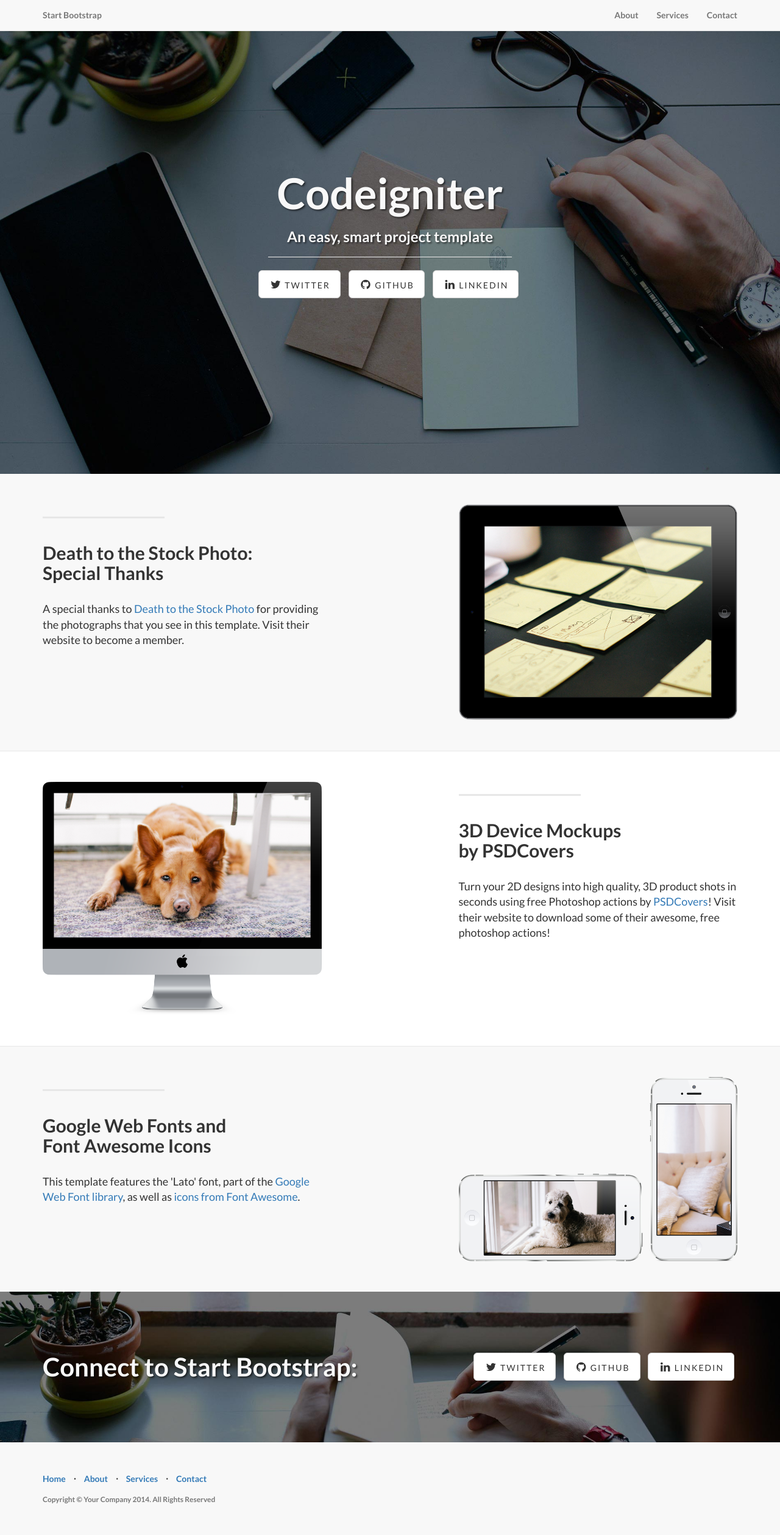
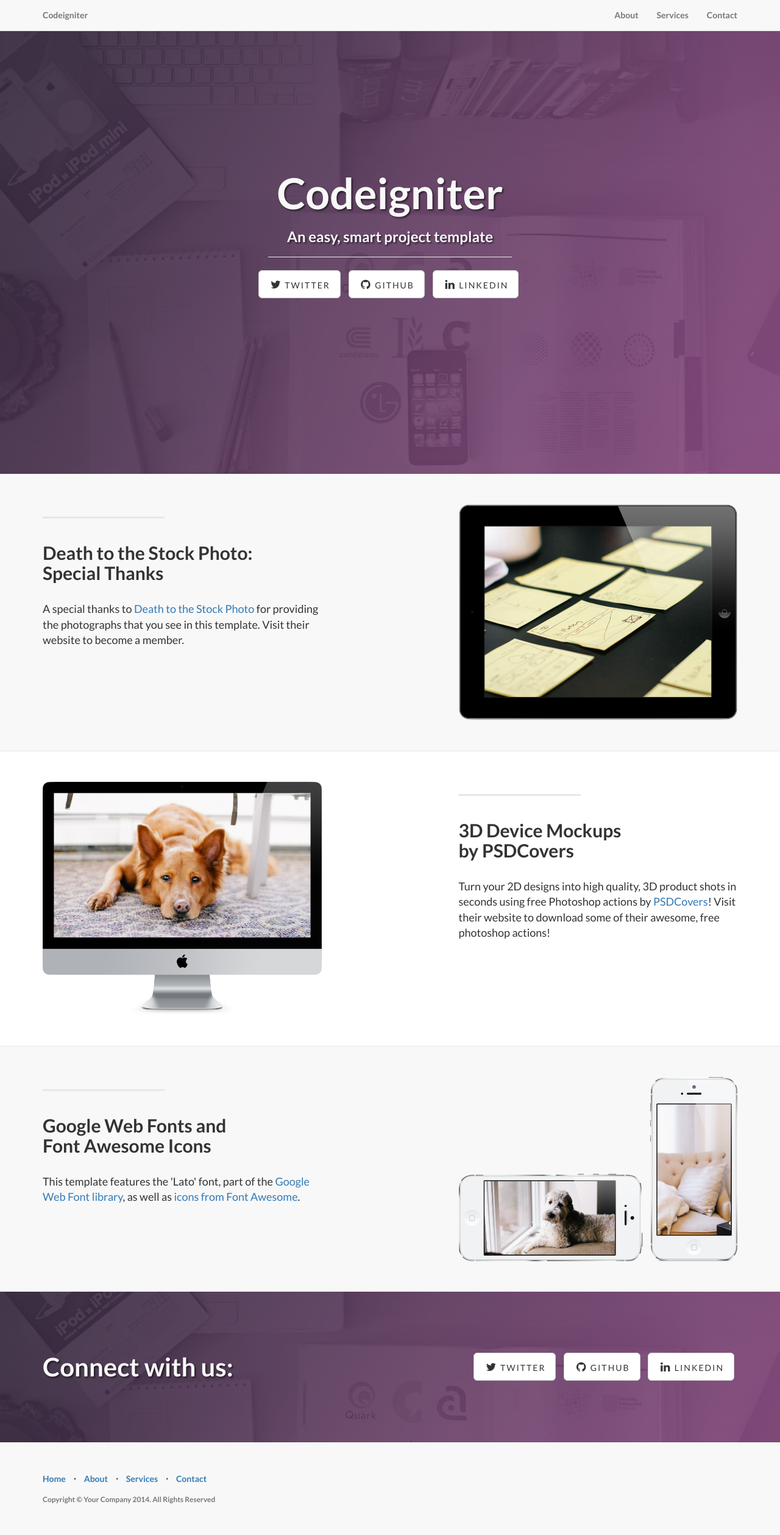
Before and after one commit to ReneMC/Codeigniter-static, a CodeIgniter app: page /database/index.php/home/index in a window 1280 px wide. Shown: the whole page at 61% size. Run offline with CodeIgniter, Linux system fonts and the light colour scheme; some libraries are stand-ins or nearby versions.

Commit message:
- personalize content

```diff
--- a/application/controllers/About.php
+++ b/application/controllers/About.php
@@ -2,9 +2,13 @@
 class About extends CI_Controller{
 
 	public function index(){
+		$this->load->helper('url');
+
 		$this->load->view('templates/header');
 		$this->load->view('templates/nav');
+		$this->load->view('templates/banner');
 		$this->load->view('about_view');
+		//$this->load->view('templates/cta');
 		$this->load->view('templates/footer');
 	}
 
--- a/application/views/templates/banner.php
+++ b/application/views/templates/banner.php
@@ -11,13 +11,13 @@
                     <hr class="intro-divider">
                     <ul class="list-inline intro-social-buttons">
                         <li>
-                                <a href="https://twitter.com/SBootstrap" class="btn btn-default btn-lg"><i class="fa fa-twitter fa-fw"></i> <span class="network-name">Twitter</span></a>
+                            <a href="https://twitter.com/_remc" class="btn btn-default btn-lg"><i class="fa fa-twitter fa-fw"></i> <span class="network-name">Twitter</span></a>
                         </li>
                         <li>
-                                <a href="https://github.com/IronSummitMedia/startbootstrap" class="btn btn-default btn-lg"><i class="fa fa-github fa-fw"></i> <span class="network-name">Github</span></a>
+                            <a href="https://github.com/ReneMC/Codeigniter-static" class="btn btn-default btn-lg"><i class="fa fa-github fa-fw"></i> <span class="network-name">Github</span></a>
                         </li>
                         <li>
-                                <a href="#" class="btn btn-default btn-lg"><i class="fa fa-linkedin fa-fw"></i> <span class="network-name">Linkedin</span></a>
+                            <a href="https://www.linkedin.com/in/renemejia" class="btn btn-default btn-lg"><i class="fa fa-linkedin fa-fw"></i> <span class="network-name">Linkedin</span></a>
                         </li>
                     </ul>
                 </div>
--- a/application/views/templates/cta.php
+++ b/application/views/templates/cta.php
@@ -5,18 +5,18 @@
 
         <div class="row">
             <div class="col-lg-6">
-                    <h2>Connect to Start Bootstrap:</h2>
+                <h2>Connect with us:</h2>
             </div>
             <div class="col-lg-6">
                 <ul class="list-inline banner-social-buttons">
                     <li>
-                            <a href="https://twitter.com/SBootstrap" class="btn btn-default btn-lg"><i class="fa fa-twitter fa-fw"></i> <span class="network-name">Twitter</span></a>
+                        <a href="https://twitter.com/_remc" class="btn btn-default btn-lg"><i class="fa fa-twitter fa-fw"></i> <span class="network-name">Twitter</span></a>
                     </li>
                     <li>
-                            <a href="https://github.com/IronSummitMedia/startbootstrap" class="btn btn-default btn-lg"><i class="fa fa-github fa-fw"></i> <span class="network-name">Github</span></a>
+                        <a href="https://github.com/ReneMC/Codeigniter-static" class="btn btn-default btn-lg"><i class="fa fa-github fa-fw"></i> <span class="network-name">Github</span></a>
                     </li>
                     <li>
-                            <a href="#" class="btn btn-default btn-lg"><i class="fa fa-linkedin fa-fw"></i> <span class="network-name">Linkedin</span></a>
+                        <a href="https://www.linkedin.com/in/renemejia" class="btn btn-default btn-lg"><i class="fa fa-linkedin fa-fw"></i> <span class="network-name">Linkedin</span></a>
                     </li>
                 </ul>
             </div>
--- a/application/views/templates/header.php
+++ b/application/views/templates/header.php
@@ -12,7 +12,7 @@
     <meta name="description" content="">
     <meta name="author" content="">
 
-    <title>Landing Page - Start Bootstrap Theme</title>
+    <title>Codeigniter - Static Landing theme</title>
 
     <!-- Bootstrap Core CSS -->
     <link href="<?php echo base_url();?>asset/css/bootstrap.min.css" rel="stylesheet">
--- a/application/views/templates/nav.php
+++ b/application/views/templates/nav.php
@@ -9,7 +9,7 @@
                     <span class="icon-bar"></span>
                     <span class="icon-bar"></span>
                 </button>
-                <a class="navbar-brand topnav" href="#">Start Bootstrap</a>
+                <a class="navbar-brand topnav" href="#">Codeigniter</a>
             </div>
             <!-- Collect the nav links, forms, and other content for toggling -->
             <div class="collapse navbar-collapse" id="bs-example-navbar-collapse-1">
```
Also changed, not shown: application/views/index_view.php (indentation only), application/views/templates/footer.php (indentation only), asset/img/banner-bg.jpg, asset/img/intro-bg.jpg, 2 other files. Lines whose indentation alone changed are shown as unchanged.
